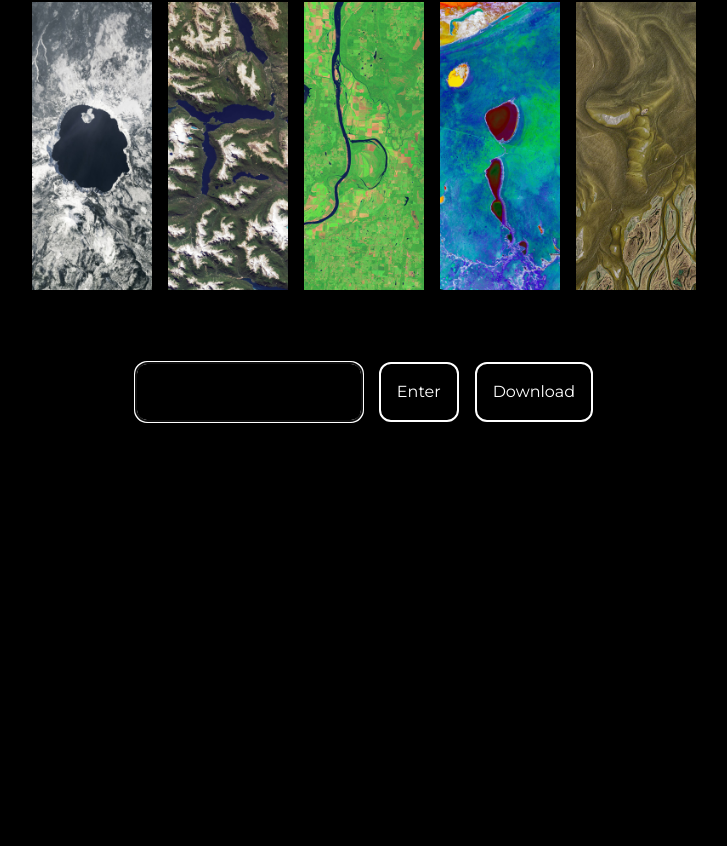
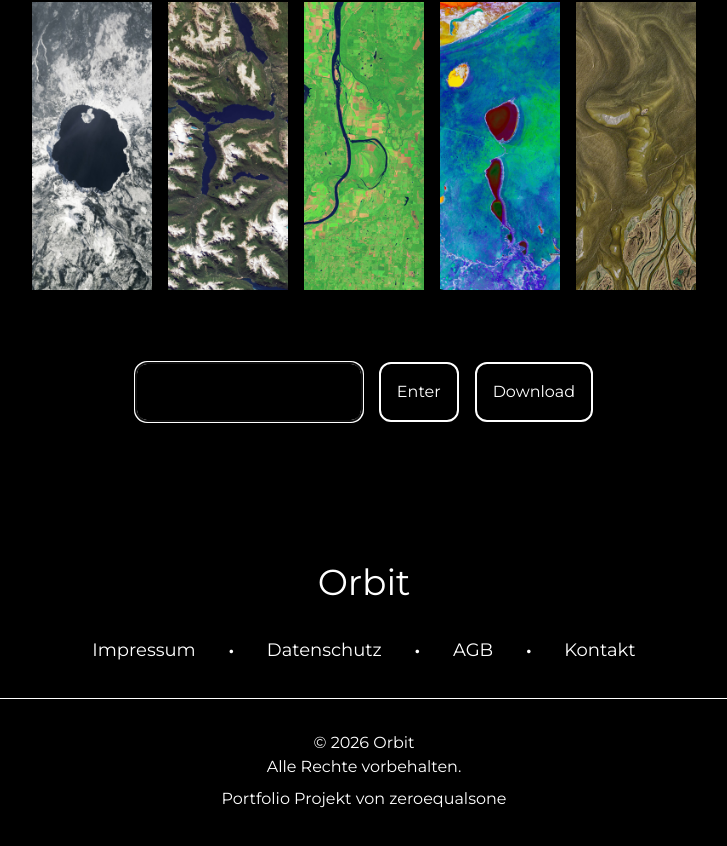
Before and after one commit to zeroequalsone/orbit, a Next.js app: page /tools/landsat-name-generator in a window 1280 px wide. Shown: the part 286-1132 px from the top of the page, without its empty margins (276-1003 px from the left). Before the commit the page ends 800 px from the top, so only its background shows below. Built offline with nearby package versions, Linux system fonts and the light colour scheme.

Commit message:
Feature: Added Footer (#49)

```diff
--- /dev/null
+++ b/app/components/Footer.tsx
@@ -0,0 +1,54 @@
+import Link from "next/link";
+import { Fragment } from "react";
+
+const footerLinks = [
+  { name: "Impressum", href: "/impressum" },
+  { name: "Datenschutz", href: "/datenschutz" },
+  { name: "AGB", href: "/agb" },
+  { name: "Kontakt", href: "/kontakt" },
+];
+
+export default function Footer() {
+  return (
+    <footer className="flex flex-col items-center bg-transparent">
+      <div className="flex flex-col items-center lg:w-4/5 gap-8 py-12">
+        <div className="text-sm flex flex-col items-center gap-8">
+          <p className="font-knicknack text-3xl lg:text-4xl">Orbit</p>
+          <ul className="flex flex-col lg:flex-row items-center gap-2 lg:gap-8">
+            {footerLinks.map((footerLink, index) => (
+              <Fragment key={footerLink.href}>
+                <li className="text-lg">
+                  <Link href={footerLink.href}>{footerLink.name}</Link>
+                </li>
+                {index < footerLinks.length - 1 && (
+                  <span className="text-2xl hidden lg:block">•</span>
+                )}
+              </Fragment>
+            ))}
+          </ul>
+        </div>
+        <span className="border-t w-full"></span>
+        <div className="text-sm lg:text-base text-center space-y-2">
+          <div>
+            <p>
+              &copy;&nbsp;{new Date().getFullYear()}
+              &nbsp;Orbit
+            </p>
+            <p>Alle&nbsp;Rechte&nbsp;vorbehalten.</p>
+          </div>
+          <p>
+            Portfolio Projekt von{" "}
+            <Link
+              href={"https://github.com/zeroequalsone"}
+              target="_blank"
+              rel="noopener noreferrer"
+              className="hover:text-cream active:text-cream"
+            >
+              zeroequalsone
+            </Link>
+          </p>
+        </div>
+      </div>
+    </footer>
+  );
+}
--- a/app/layout.tsx
+++ b/app/layout.tsx
@@ -3,6 +3,7 @@ import "./globals.css";
 import Navbar from "./components/Navbar";
 
 import { Montserrat } from "next/font/google";
+import Footer from "./components/Footer";
 
 const montserratFont = Montserrat({
   subsets: ["latin"],
@@ -24,9 +25,12 @@ export default function RootLayout({
 }>) {
   return (
     <html lang="en">
-      <body className={`antialiased ${montserratFont.className} bg-black bg-[url("/BG.png")] bg-center bg-cover text-white`}>
+      <body
+        className={`antialiased ${montserratFont.className} bg-black bg-[url("/BG.png")] bg-center bg-cover text-white`}
+      >
         <Navbar />
         {children}
+        <Footer />
       </body>
     </html>
   );
```
